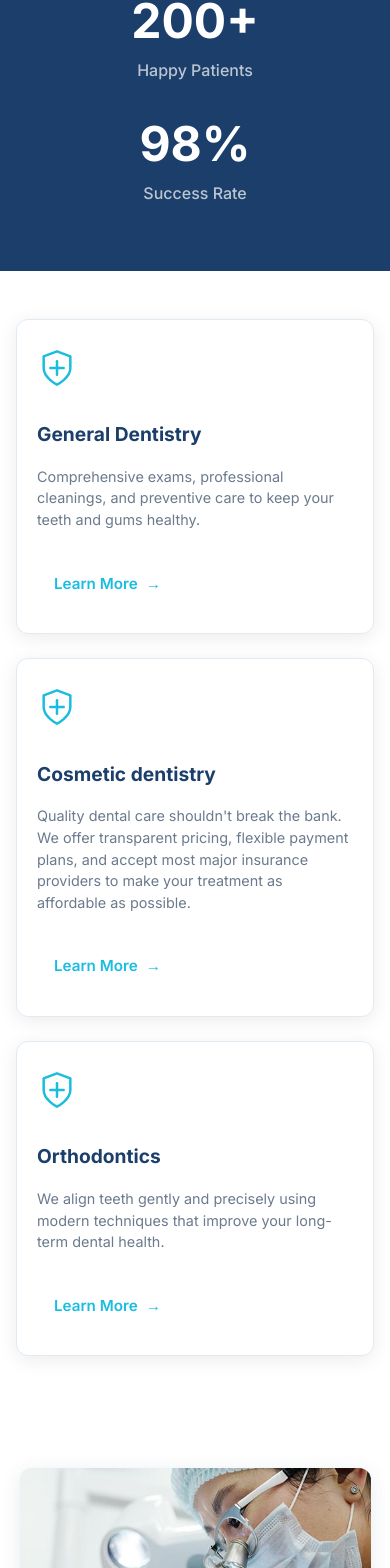
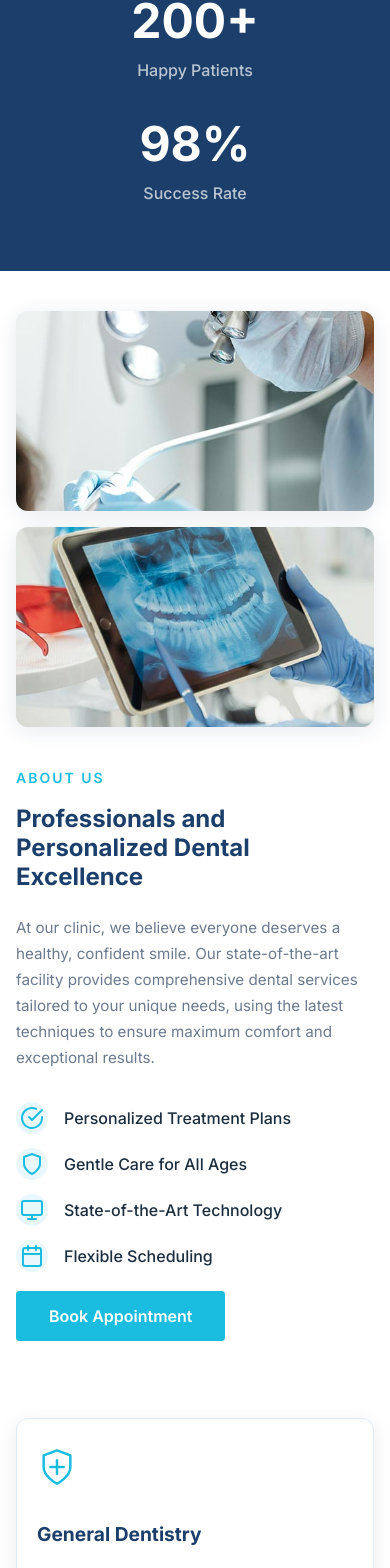
Before and after one commit to Wasimali2005/dental-clinic-landing-page, a Next.js app: page / in a window 390 px wide. Shown: the part 1599-3167 px from the top of the page. Built offline with nearby package versions, Linux system fonts and the light colour scheme.

Commit message:
feat: add responsive About section with smooth navigation

```diff
--- a/src/app/globals.css
+++ b/src/app/globals.css
@@ -15,6 +15,10 @@
   box-sizing: border-box;
   margin: 0;
   padding: 0;
+}
+
+html {
+  scroll-behavior: smooth;
 }
 
 body {
--- a/src/app/page.tsx
+++ b/src/app/page.tsx
@@ -1,6 +1,7 @@
 import Navbar from '@/components/Navbar/Navbar';
 import Hero from '@/components/Hero/Hero';
 import StatsBar from '@/components/StatsBar/StatsBar';
+import AboutUs from '@/components/AboutUs/AboutUs';
 import Services from '@/components/Services/Services';
 import About from '@/components/About/About';
 import WhyChooseUs from '@/components/WhyChooseUs/WhyChooseUs';
@@ -16,6 +17,7 @@ export default function Home() {
       <Navbar />
       <Hero />
       <StatsBar />
+      <AboutUs />
       <Services />
       <About />
       <WhyChooseUs />
--- /dev/null
+++ b/src/components/AboutUs/AboutUs.module.css
@@ -0,0 +1,258 @@
+.aboutUs {
+  background-color: var(--color-white);
+  padding: 6rem 10%;
+  width: 100%;
+}
+
+.container {
+  display: grid;
+  grid-template-columns: 1fr 1fr;
+  gap: 4rem;
+  align-items: center;
+  max-width: 1400px;
+  margin: 0 auto;
+}
+
+.imageSection {
+  display: flex;
+  flex-direction: column;
+  gap: 1.5rem;
+}
+
+.imageGrid {
+  display: grid;
+  grid-template-columns: 1fr 1fr;
+  gap: 1.5rem;
+}
+
+.imageCard {
+  position: relative;
+  height: 280px;
+  border-radius: var(--radius-card);
+  overflow: hidden;
+  box-shadow: var(--shadow-card);
+}
+
+.imageWrapper {
+  position: relative;
+  width: 100%;
+  height: 100%;
+  background-color: #e2e8f0;
+  overflow: hidden;
+}
+
+.image {
+  object-fit: cover;
+  transition: transform 0.5s ease;
+}
+
+.imageCard:hover .image {
+  transform: scale(1.05);
+}
+
+@media (prefers-reduced-motion: reduce) {
+  .imageCard:hover .image {
+    transform: none;
+  }
+}
+
+.contentSection {
+  display: flex;
+  flex-direction: column;
+  align-items: flex-start;
+}
+
+.eyebrow {
+  color: var(--color-accent);
+  font-size: 0.875rem;
+  font-weight: 600;
+  text-transform: uppercase;
+  letter-spacing: 2px;
+  margin-bottom: 1rem;
+}
+
+.title {
+  color: var(--color-primary);
+  font-size: clamp(2rem, 3vw, 2.5rem);
+  font-weight: 700;
+  line-height: 1.2;
+  margin-bottom: 1.5rem;
+}
+
+.description {
+  color: var(--color-text-muted);
+  font-size: 1.125rem;
+  line-height: 1.7;
+  margin-bottom: 2rem;
+}
+
+.featuresList {
+  display: flex;
+  flex-direction: column;
+  gap: 1rem;
+  margin-bottom: 2rem;
+}
+
+.featureItem {
+  display: flex;
+  align-items: center;
+  gap: 1rem;
+}
+
+.featureIcon {
+  color: var(--color-accent);
+  display: flex;
+  align-items: center;
+  justify-content: center;
+  width: 32px;
+  height: 32px;
+  background-color: rgba(26, 189, 224, 0.1);
+  border-radius: 50%;
+  transition: transform 0.3s ease, background-color 0.3s ease;
+}
+
+.featureItem:hover .featureIcon {
+  transform: scale(1.1);
+  background-color: rgba(26, 189, 224, 0.2);
+}
+
+@media (prefers-reduced-motion: reduce) {
+  .featureItem:hover .featureIcon {
+    transform: none;
+  }
+}
+
+.featureText {
+  color: var(--color-text-dark);
+  font-size: 1rem;
+  font-weight: 500;
+}
+
+.ctaButton {
+  background-color: var(--color-accent);
+  color: var(--color-white);
+  padding: 0.875rem 2rem;
+  border-radius: 4px;
+  font-weight: 600;
+  border: 1px solid var(--color-accent);
+  transition: all 0.3s ease;
+  position: relative;
+  overflow: hidden;
+  text-align: center;
+}
+
+.ctaButton:hover {
+  background-color: #169db8;
+  border-color: #169db8;
+  transform: scale(1.03);
+  box-shadow: 0 8px 30px rgba(26, 189, 224, 0.3);
+}
+
+.ctaButton::before {
+  content: '';
+  position: absolute;
+  top: 0;
+  left: -100%;
+  width: 100%;
+  height: 100%;
+  background: linear-gradient(
+    90deg,
+    transparent,
+    rgba(255, 255, 255, 0.2),
+    transparent
+  );
+  transition: left 0.5s ease;
+}
+
+.ctaButton:hover::before {
+  left: 100%;
+}
+
+@media (prefers-reduced-motion: reduce) {
+  .ctaButton:hover {
+    transform: none;
+  }
+
+  .ctaButton::before {
+    display: none;
+  }
+}
+
+/* Tablet */
+@media (max-width: 1024px) {
+  .aboutUs {
+    padding: 4rem 5%;
+  }
+
+  .container {
+    grid-template-columns: 1fr;
+    gap: 3rem;
+  }
+
+  .imageGrid {
+    order: -1;
+  }
+
+  .imageCard {
+    height: 250px;
+  }
+
+  .contentSection {
+    align-items: flex-start;
+  }
+}
+
+/* Mobile */
+@media (max-width: 768px) {
+  .aboutUs {
+    padding: 3rem 4%;
+  }
+
+  .container {
+    gap: 2.5rem;
+  }
+
+  .imageGrid {
+    grid-template-columns: 1fr;
+    gap: 1rem;
+  }
+
+  .imageCard {
+    height: 220px;
+  }
+
+  .title {
+    font-size: 1.75rem;
+  }
+
+  .description {
+    font-size: 1rem;
+  }
+
+  .featuresList {
+    gap: 0.875rem;
+  }
+
+  .ctaButton {
+    width: 100%;
+  }
+}
+
+/* Small Mobile */
+@media (max-width: 480px) {
+  .aboutUs {
+    padding: 2.5rem 1rem;
+  }
+
+  .imageCard {
+    height: 200px;
+  }
+
+  .title {
+    font-size: 1.5rem;
+  }
+
+  .description {
+    font-size: 0.95rem;
+  }
+}
--- /dev/null
+++ b/src/components/AboutUs/AboutUs.tsx
@@ -0,0 +1,129 @@
+'use client';
+import { useRef } from 'react';
+import { motion } from 'framer-motion';
+import { useInView } from 'framer-motion';
+import Link from 'next/link';
+import Image from 'next/image';
+import styles from './AboutUs.module.css';
+
+const features = [
+  {
+    icon: (
+      <svg width="24" height="24" viewBox="0 0 24 24" fill="none" stroke="currentColor" strokeWidth="2" strokeLinecap="round" strokeLinejoin="round">
+        <path d="M22 11.08V12a10 10 0 1 1-5.93-9.14"></path>
+        <polyline points="22 4 12 14.01 9 11.01"></polyline>
+      </svg>
+    ),
+    title: 'Personalized Treatment Plans'
+  },
+  {
+    icon: (
+      <svg width="24" height="24" viewBox="0 0 24 24" fill="none" stroke="currentColor" strokeWidth="2" strokeLinecap="round" strokeLinejoin="round">
+        <path d="M12 22s8-4 8-10V5l-8-3-8 3v7c0 6 8 10 8 10z"></path>
+      </svg>
+    ),
+    title: 'Gentle Care for All Ages'
+  },
+  {
+    icon: (
+      <svg width="24" height="24" viewBox="0 0 24 24" fill="none" stroke="currentColor" strokeWidth="2" strokeLinecap="round" strokeLinejoin="round">
+        <rect x="2" y="3" width="20" height="14" rx="2" ry="2"></rect>
+        <line x1="8" y1="21" x2="16" y2="21"></line>
+        <line x1="12" y1="17" x2="12" y2="21"></line>
+      </svg>
+    ),
+    title: 'State-of-the-Art Technology'
+  },
+  {
+    icon: (
+      <svg width="24" height="24" viewBox="0 0 24 24" fill="none" stroke="currentColor" strokeWidth="2" strokeLinecap="round" strokeLinejoin="round">
+        <rect x="3" y="4" width="18" height="18" rx="2" ry="2"></rect>
+        <line x1="16" y1="2" x2="16" y2="6"></line>
+        <line x1="8" y1="2" x2="8" y2="6"></line>
+        <line x1="3" y1="10" x2="21" y2="10"></line>
+      </svg>
+    ),
+    title: 'Flexible Scheduling'
+  }
+];
+
+export default function AboutUs() {
+  const ref = useRef<HTMLElement>(null);
+  const isInView = useInView(ref, { once: true, amount: 0.3 });
+
+  return (
+    <section className={styles.aboutUs} id="about" ref={ref}>
+      <div className={styles.container}>
+        <motion.div
+          className={styles.imageSection}
+          initial={{ opacity: 0, x: -30 }}
+          animate={isInView ? { opacity: 1, x: 0 } : { opacity: 0, x: -30 }}
+          transition={{ duration: 0.8, ease: [0.25, 0.1, 0.25, 1] }}
+        >
+          <div className={styles.imageGrid}>
+            <div className={styles.imageCard}>
+              <div className={styles.imageWrapper}>
+                <Image
+                  src="/images/about1.jpg"
+                  alt="Professional dental care"
+                  fill
+                  className={styles.image}
+                />
+              </div>
+            </div>
+            <div className={styles.imageCard}>
+              <div className={styles.imageWrapper}>
+                <Image
+                  src="/images/about2.jpg"
+                  alt="Dentist with patient"
+                  fill
+                  className={styles.image}
+                />
+              </div>
+            </div>
+          </div>
+        </motion.div>
+
+        <motion.div
+          className={styles.contentSection}
+          initial={{ opacity: 0, x: 30 }}
+          animate={isInView ? { opacity: 1, x: 0 } : { opacity: 0, x: 30 }}
+          transition={{ duration: 0.8, ease: [0.25, 0.1, 0.25, 1], delay: 0.2 }}
+        >
+          <span className={styles.eyebrow}>About Us</span>
+          <h2 className={styles.title}>
+            Professionals and Personalized Dental Excellence
+          </h2>
+          <p className={styles.description}>
+            At our clinic, we believe everyone deserves a healthy, confident smile. Our state-of-the-art facility provides comprehensive dental services tailored to your unique needs, using the latest techniques to ensure maximum comfort and exceptional results.
+          </p>
+
+          <div className={styles.featuresList}>
+            {features.map((feature, index) => (
+              <motion.div
+                key={index}
+                className={styles.featureItem}
+                initial={{ opacity: 0, y: 20 }}
+                animate={isInView ? { opacity: 1, y: 0 } : { opacity: 0, y: 20 }}
+                transition={{ duration: 0.6, ease: [0.25, 0.1, 0.25, 1], delay: 0.3 + (index * 0.1) }}
+              >
+                <div className={styles.featureIcon}>{feature.icon}</div>
+                <span className={styles.featureText}>{feature.title}</span>
+              </motion.div>
+            ))}
+          </div>
+
+          <motion.div
+            initial={{ opacity: 0, y: 20 }}
+            animate={isInView ? { opacity: 1, y: 0 } : { opacity: 0, y: 20 }}
+            transition={{ duration: 0.6, ease: [0.25, 0.1, 0.25, 1], delay: 0.7 }}
+          >
+            <Link href="#contact" className={styles.ctaButton}>
+              Book Appointment
+            </Link>
+          </motion.div>
+        </motion.div>
+      </div>
+    </section>
+  );
+}
```
